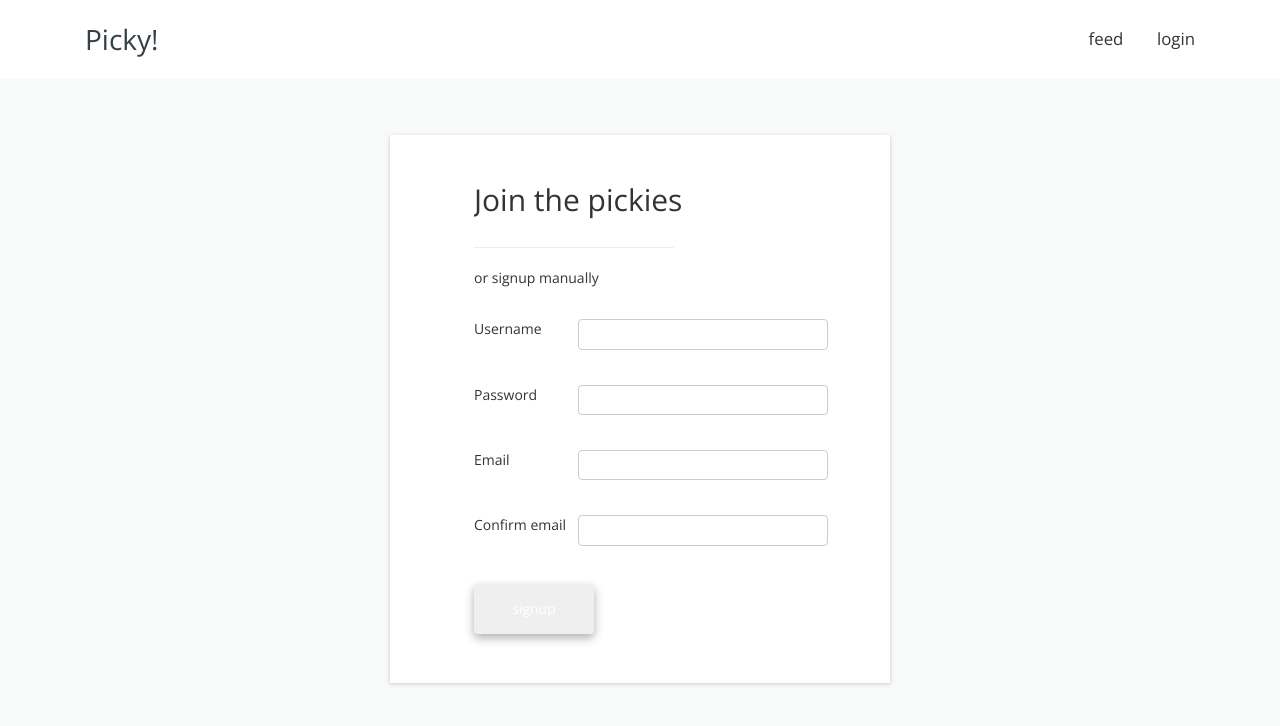
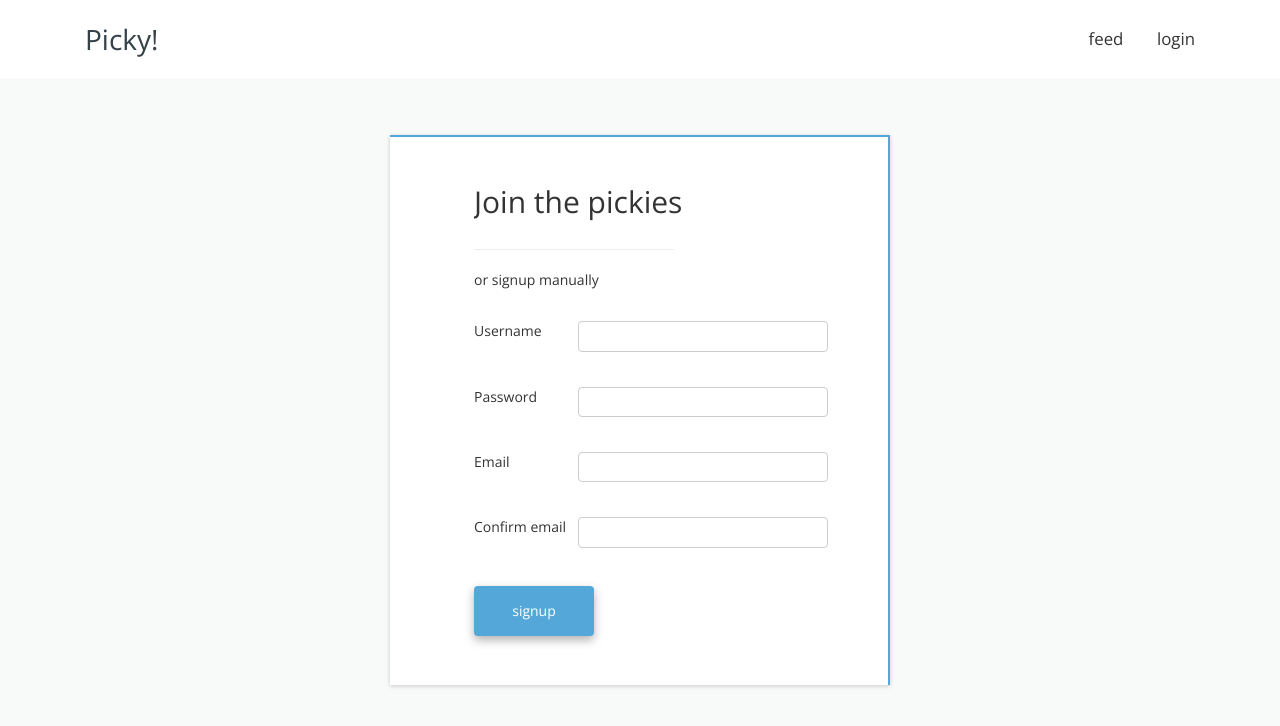
Before and after one commit to HassenPy/udacity-fsnd-item-catalog, a Flask app: page /signup in a window 1280 px wide. Shown: the top 726 px of the page. Run offline with Flask 2, Linux system fonts and the light colour scheme; parts of the project's set-up code (start-up, migrations or seed data) failed here and were passed over; some libraries are stand-ins or nearby versions.

Commit message:
fix form class

```diff
--- a/templates/login.html
+++ b/templates/login.html
@@ -3,7 +3,7 @@
 {% block title %} Login{% endblock %}
 
 {% block content %}
-<form class="form" action="" method="post">
+<form class="form auth" action="" method="post">
   <input name="_csrf_token" type="hidden" value="{{ csrf_token() }}">
   <div class="form-header col-xs-12">
       <h2>Login</h2>
--- a/templates/signup.html
+++ b/templates/signup.html
@@ -3,7 +3,7 @@
 {% block title %}Join us!{% endblock %}
 
 {% block content %}
-<form class="form" action="" method="POST">
+<form class="form auth" action="" method="POST">
   <input name="_csrf_token" type="hidden" value="{{ csrf_token() }}">
   <div class="form-header col-xs-12">
       <h2>Join the pickies</h2>
```
